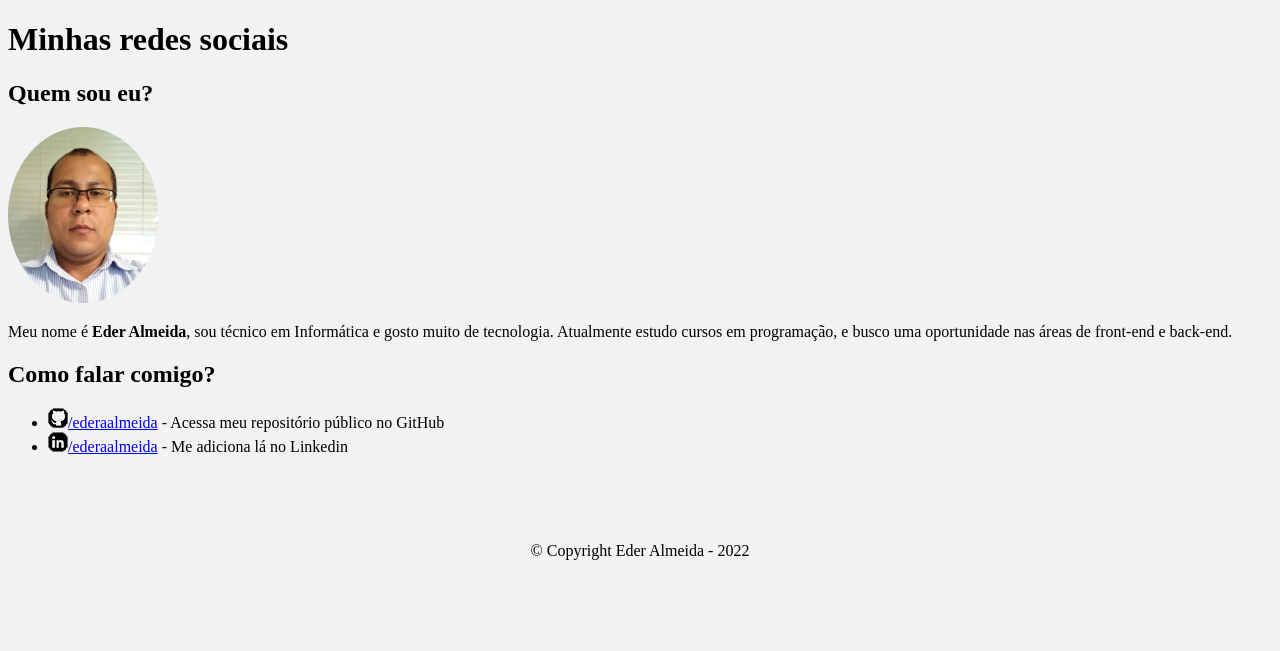
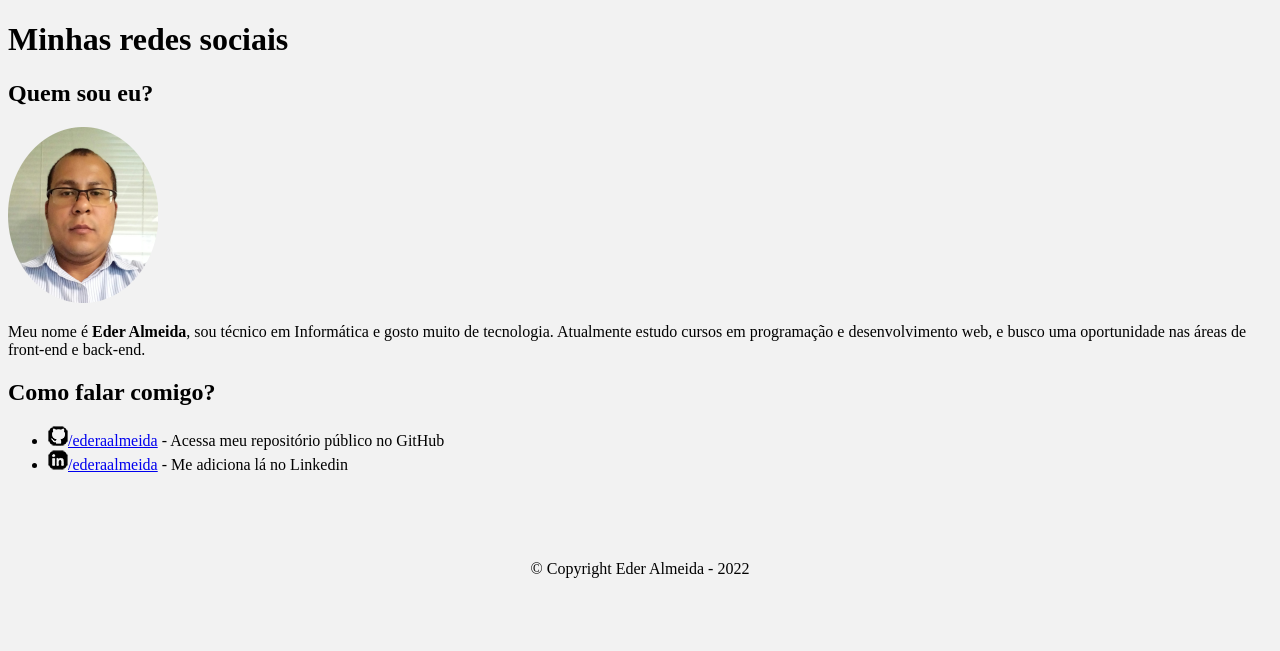
Before and after one commit to ederaalmeida/perfil-social, a plain HTML site: page index.html in a window 1280 px wide. Drawn offline with Linux system fonts and the light colour scheme.

Commit message:
Atualizado dados desenvolvimento web

```diff
--- a/index.html
+++ b/index.html
@@ -18,7 +18,7 @@
       <p>
         Meu nome é <strong>Eder Almeida</strong>, sou técnico em Informática e
         gosto muito de tecnologia. Atualmente estudo cursos em
-        programação, e busco uma oportunidade nas áreas de front-end e back-end.
+        programação e desenvolvimento web, e busco uma oportunidade nas áreas de front-end e back-end.
       </p>
       <h2>Como falar comigo?</h2>
       <ul>
```
